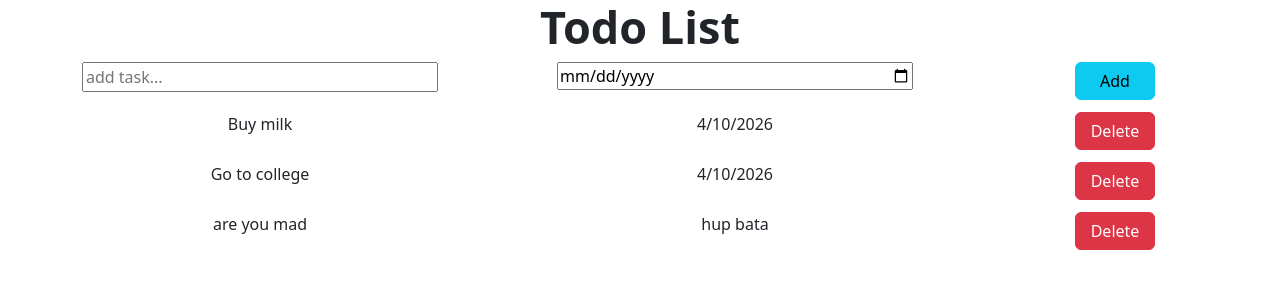
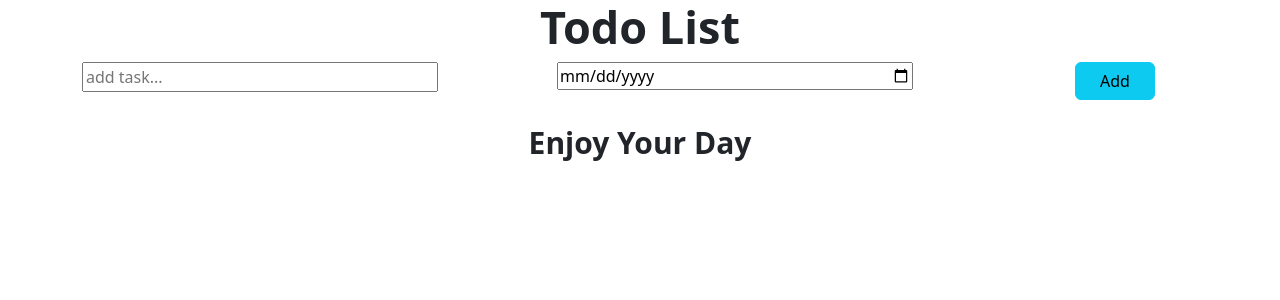
Before and after one commit to imam-programmer/todo, a React (Vite) app: page / in a window 1280 px wide. Shown: the top 300 px of the page. Built offline with nearby package versions, Linux system fonts and the light colour scheme.

Commit message:
dynamically list show by user data

```diff
--- a/src/App.jsx
+++ b/src/App.jsx
@@ -1,32 +1,31 @@
-import React from "react";
+import React, { useState } from "react";
 import AppName from "./component/AppName";
 import AddTodo from "./component/AddTodo";
 
 import TodoItems from "./component/TodoItems";
+import WelcomeMessage from "./component/WelcomeMessage";
 
 const App = () => {
-  const todoItems=[
-    {
-      name:"Buy milk",
-      dueDate:"4/10/2026"
-    },
-       {
-      name:"Go to college",
-      dueDate:"4/10/2026"
-    }
-    ,
-       {
-      name:"are you mad",
-      dueDate:"hup bata"
-    }
-  ]
+  const initialTodoItems = [
+
+  ];
+  const [todoItems, setTodoItems] = useState(initialTodoItems)
+  const handleNewItem=(itemName,itemDueDate)=>{
+console.log(itemDueDate,itemName)
+const newTodoItems=[...todoItems,{name:itemName,dueDate:itemDueDate},
+]
+setTodoItems(newTodoItems)
+  }
   return (
     <center className="todo-Container">
       <AppName />
 
-      <AddTodo />
-      <TodoItems todoItems={todoItems}/>
+      <AddTodo onNewItem={handleNewItem}/>
+      {
+        todoItems.length==0 && <WelcomeMessage/>
+      }
 
+      <TodoItems todoItems={todoItems} />
     </center>
   );
 };
--- a/src/component/AddTodo.jsx
+++ b/src/component/AddTodo.jsx
@@ -1,17 +1,31 @@
-import React from 'react'
+import React, { useState } from 'react'
 
-const AddTodo = () => {
+const AddTodo = ({onNewItem}) => {
+const [todoName, setTodoName] = useState("")
+const [dueDate, setDueDate] = useState("")
+function handleNameChange(event){
+setTodoName(event.target.value)
+}
+function handleDateChange(event){
+  setDueDate(event.target.value)
+}
+function handleAddButtonClicked(){
+onNewItem(todoName,dueDate);
+setDueDate("")
+setTodoName("")
+}
   return (
     <div className='container'>
         <div className="row justify-content-between kg-row">
     <div className="col-4">
-      <input  type="text" placeholder='add task...' />
+      <input  value={todoName} type="text" placeholder='add task...' onChange={handleNameChange} />
     </div>
     <div className="col-4">
-      <input type="date" name="" id="" />
+      <input value={dueDate} type="date" name="" id="" onChange={handleDateChange}/>
     </div>
     <div className="col-2">
-      <button type="button" className="btn btn-info kg-button">Add</button>
+      <button type="button" className="btn btn-info kg-button"
+      onClick={handleAddButtonClicked}>Add</button>
     </div>
   </div></div>
   )
--- a/src/component/TodoItems.jsx
+++ b/src/component/TodoItems.jsx
@@ -2,11 +2,11 @@ import React from 'react'
 import TodoItem from './TodoItem'
 import style from "./TodoItems.module.css"
 const TodoItems = ({todoItems}) => {
-    console.log(todoItems)
+
   return (
     <>
       <div className={style.itemsContainer}>
-        {todoItems.map(item=><TodoItem todoName={item.name} todoDate={item.dueDate} />)}
+        {todoItems.map((item,id)=>(<TodoItem key={id} todoName={item.name} todoDate={item.dueDate} />))}
 
 
       </div>
--- /dev/null
+++ b/src/component/WelcomeMessage.jsx
@@ -0,0 +1,11 @@
+import React from 'react'
+import style from "./WelcomeMessage.module.css"
+const WelcomeMessage = () => {
+  return (
+    <div>
+        <p className={style.welcome}>Enjoy your day</p>
+    </div>
+  )
+}
+
+export default WelcomeMessage
--- /dev/null
+++ b/src/component/WelcomeMessage.module.css
@@ -0,0 +1,6 @@
+.welcome{
+    font-size: 30px;
+    margin-top: 20px;
+    text-transform: capitalize;
+    font-weight: 700;
+}
```
